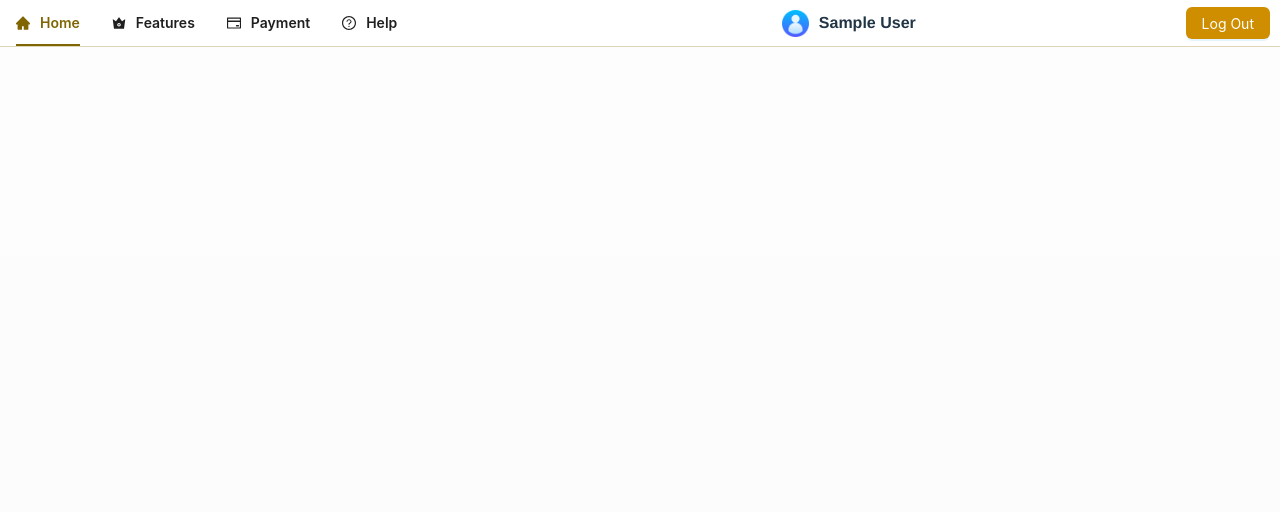
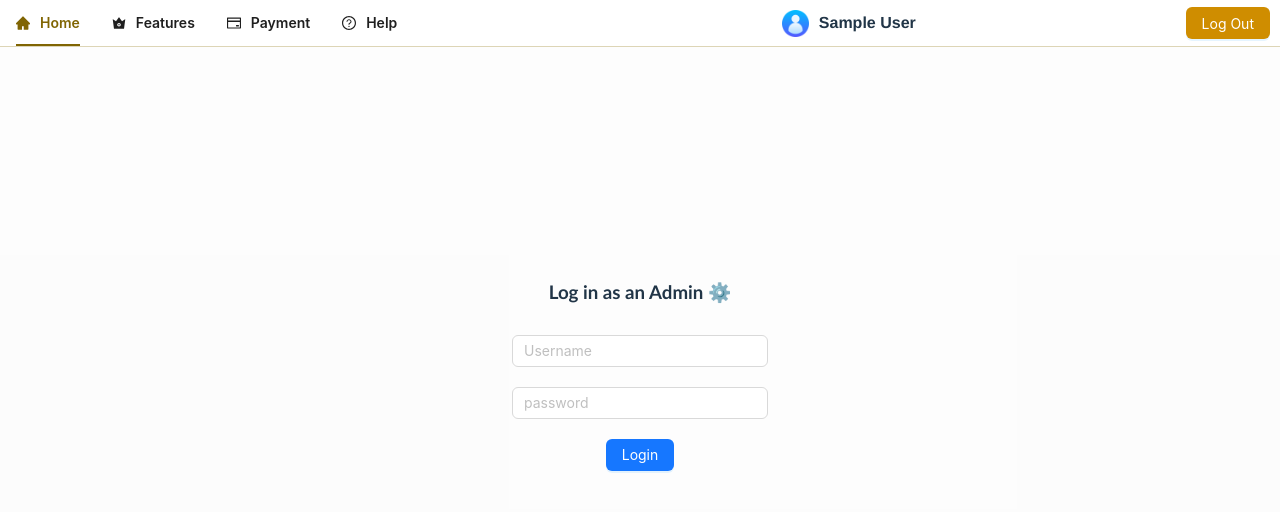
Before and after one commit to dananjaya6005/GiftOfHopes, a React (Vite) app: page /checkadminauth in a window 1280 px wide. Shown: the top 512 px of the page. Built offline with nearby package versions, Linux system fonts and the light colour scheme; no server answers; sample sign-in values are in the browser's storage; a web font is replaced by a local one.

Commit message:
configure ad create admin auth page

```diff
--- a/src/MainRouter.tsx
+++ b/src/MainRouter.tsx
@@ -10,7 +10,7 @@ import Navbar from "./components/Nav/Navbar";
 import Payment from "./components/Payment/Payemnt";
 import { useUser } from "@clerk/clerk-react";
 import Admin from "./components/Admin/admin";
-
+import CheckAdminAuth from "./components/Admin/CheckAdminAuth";
 
 function MainRouter() {
   const {  isSignedIn } = useUser();
@@ -35,6 +35,7 @@ function MainRouter() {
         <Route path="/createpost" element={<CreatePost />} />
         <Route path="/payment" element={<Payment />} />
         <Route path="/admin" element={<Admin />} />
+        <Route path="/checkadminauth" element={<CheckAdminAuth />} />
       </Routes>
       {
 
--- /dev/null
+++ b/src/components/Admin/CheckAdminAuth.tsx
@@ -0,0 +1,46 @@
+import { useState } from 'react'
+import {Input,Button} from 'antd';
+import { useNavigate } from 'react-router-dom';
+
+import './checkAdminauth.css'
+
+export default function CheckAdminAuth() {
+    const navigate = useNavigate()
+    const [admin, setAdmin] = useState({
+        username: 'admin',
+        password: 'admin'
+    });
+
+    const [username, setUsername] = useState('')
+    const [password, setPassword] = useState('')
+    const [error, setError] = useState(false)
+
+    const checkAdminAuth = () => {
+        if(username === admin.username && password === admin.password) {
+            console.log('admin auth success')
+            navigate('/admin')
+        }
+        else{
+           setError(true);
+         }
+        }
+
+
+
+
+    return (
+        <div className='checkAdminauthContainer'>
+            <h3 className='loginAsAdminHeadText'>Log in as an Admin ⚙️</h3>
+            <Input onChange={(e)=>{setUsername(e.target.value)}} className='checkAdminauthitself' placeholder="Username" type='text'/>
+            <Input onChange={(e)=>{setPassword(e.target.value)}} className='checkAdminauthitself' placeholder="password" type='password'/>
+            <Button onClick={checkAdminAuth} className='checkAdminauthitself' type='primary'>Login</Button>
+            {
+
+                <div className='errorMsg'>
+                    {error && <p>Invalid Username or Password !</p>}
+                </div>
+            }
+        </div>
+    )
+
+}
--- /dev/null
+++ b/src/components/Admin/checkAdminauth.css
@@ -0,0 +1,28 @@
+.checkAdminauthContainer {
+    display: flex;
+    flex-direction: column;
+    justify-content: center;
+    align-items: center;
+    position: absolute;
+    top: 0;
+    bottom: 0;
+    left: 0;
+    right: 0;
+    width: 20%;
+    margin: auto;
+}
+
+.checkAdminauthitself{
+    margin: 10px;
+}
+.errorMsg{
+    color: rgb(252, 0, 0);
+    font-size: 12px;
+    padding: 30px
+
+    ;
+}
+
+.loginAsAdminHeadText{
+    font-family: 'Gill Sans', 'Gill Sans MT', Calibri, 'Trebuchet MS', sans-serif;
+}
--- a/src/components/Nav/Navbar.tsx
+++ b/src/components/Nav/Navbar.tsx
@@ -142,7 +142,7 @@ useEffect(()=>{
               setCurrent(key);
             }
             else if(key === "/admin"){
-              navigate(key)
+              navigate('/checkadminauth')
               setCurrent(key);
             }
 
```
